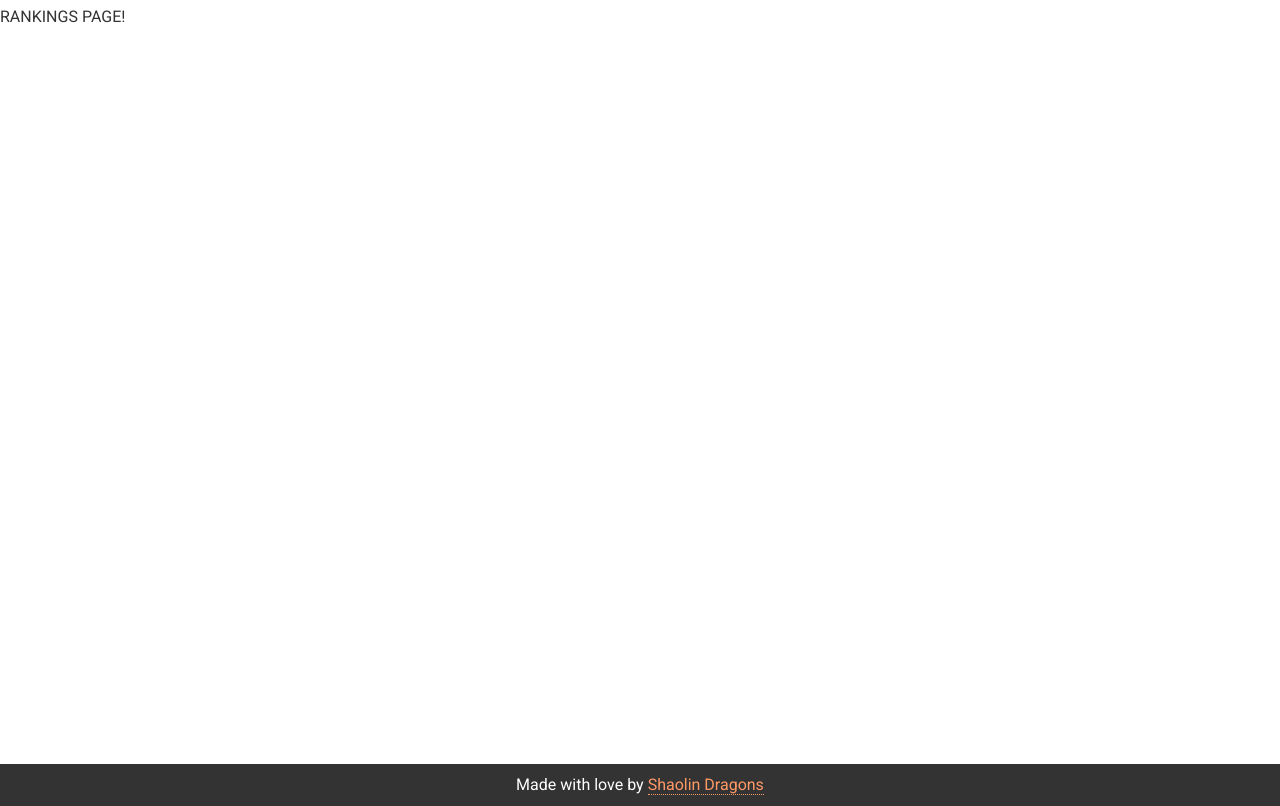
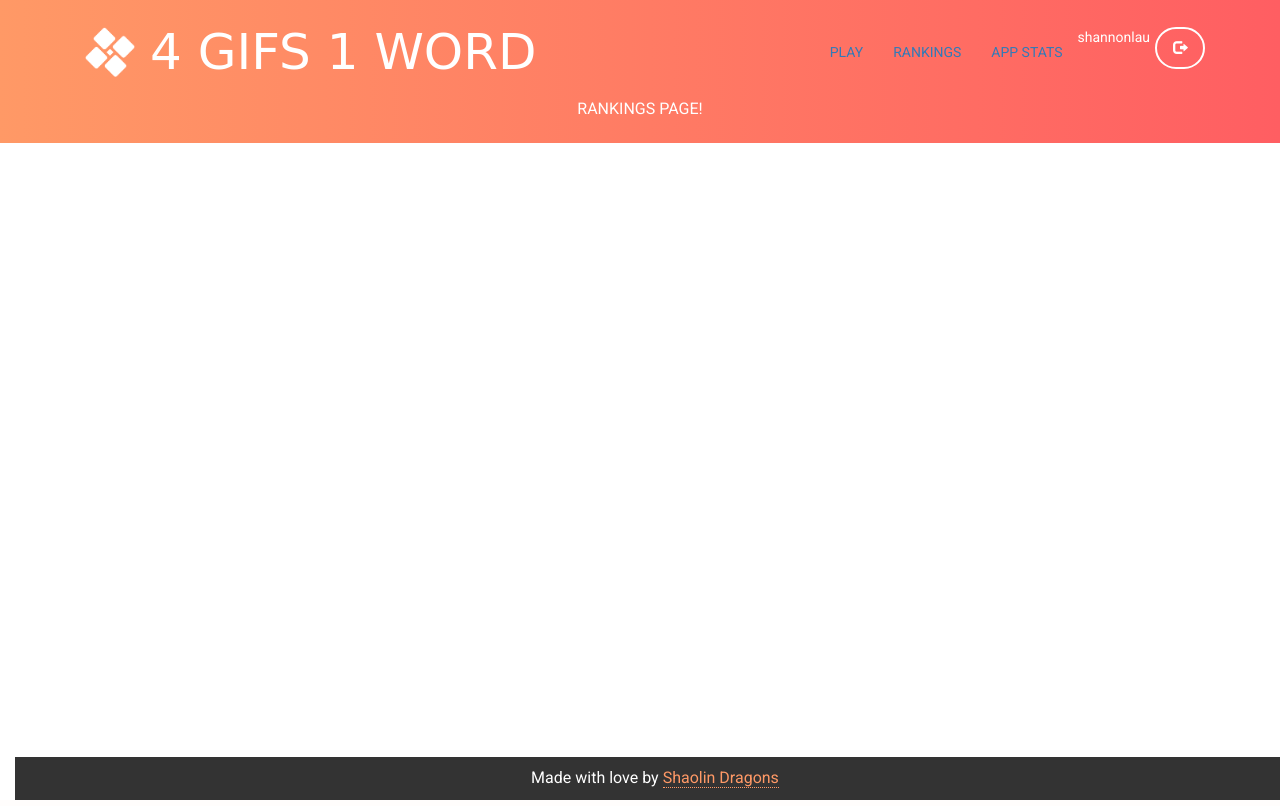
Before and after one commit to JasperCheung/shaolin-dragons, a Flask app: page /rankings in a window 1280 px wide. Run offline with Flask 2, Linux system fonts and the light colour scheme; a user stored in the database is signed in; parts of the project's set-up code (start-up, migrations or seed data) failed here and were passed over; some libraries are stand-ins or nearby versions; some web fonts are replaced.

Commit message:
working on rest of pages

```diff
--- a/app.py
+++ b/app.py
@@ -22,13 +22,10 @@ def home():
 def signup():
     print "routed successfully"
     if session.get("username"):
-        print "session"
         return redirect("")
     elif request.form.get("signup"):
-        print "correct in if statement"
         return auth.signup()
     else:
-        print "nothing"
         return render_template("signup.html")
 
 # Displays the log-in page and executes log in procedures
@@ -50,8 +47,7 @@ def logout():
 
 @app.route("/categories")
 def categories():
-    #MUST CHECK IF LOGGED IN FIRST!!!!!!!
-    return render_template("categories.html", categories = api.CATEGORIES)
+    return render_template("categories.html", categories = api.CATEGORIES, username = username(), logged_in = logged_in())
 
 
 @app.route("/game")
@@ -66,20 +62,27 @@ def game():
     word = api.random_word(hyponyms)
     # Maybe make it so use category for specific categories
     gifs = api.gifs_for_word(category, word)
-    return render_template("game.html", gifs = gifs, word = word, category = category)
+    return render_template("game.html", gifs = gifs, word = word, category = category, username = username(), logged_in = logged_in())
 
 @app.route("/rankings")
 def leaderboard():
-    return render_template("rankings.html")
+    return render_template("rankings.html", username = username(), logged_in = logged_in())
 
 @app.route("/appstats")
 def appstats():
-    return render_template("appstats.html")
+    return render_template("appstats.html", username = username(), logged_in = logged_in())
 
 # Checks if logged in
 def logged_in():
     return session.get("username")
 
+# Returns username
+def username():
+    if logged_in():
+        return session["username"]
+    else:
+        return ""
+
 if __name__ == "__main__":
     app.debug = True
     db.setup()
--- a/static/styles.css
+++ b/static/styles.css
@@ -162,6 +162,10 @@ h1 {
   border-color: #FFFFFF;
 }
 
+.btn-icon {
+    width: 50px;
+}
+
 .text-round {
   border-radius: 30px;
   padding: 20px;
--- a/templates/rankings.html
+++ b/templates/rankings.html
@@ -5,6 +5,38 @@
 
 {% extends "base.html" %}
 
+  {% block nav %}
+  <div class="container-fluid bg-gradient banner">
+    <nav class="navbar">
+      <div class="container" id="nav">
+        <a href="/" class="navbar-left" style="margin-right:15px;"><img src="../static/logo.png" width="50" height="50"></a>
+        <div class="navbar-header">
+          <a class="navbar-brand" href="/">4 GIFS 1 WORD</a>
+        </div>
+        {% if logged_in %}
+	<div class="navbar-right">
+	  <a class="btn btn-outline btn-icon" href="#"><span class="glyphicon glyphicon-log-out"></span></a>
+	</div>
+
+	  <ul class="nav navbar-nav navbar-right">
+            <li class="nav-item"><a class="nav-link" href="/categories">PLAY</a></li>
+	    <li class="nav-item"><a class="nav-link" href="/rankings">RANKINGS</a></li>
+	    <li class="nav-item"><a class="nav-link" href="/appstats">APP STATS</a></li>
+	    <li class="nav-item">{{ username }}</li>
+	  </ul>
+
+
+	  {% else %}
+	  <div class="navbar-right">
+          <a class="btn btn-outline" href="/login">LOG IN</a>
+          <a class="btn btn-outline" href="/signup">SIGN UP</a>
+	  </div>
+          {% endif %}
+
+      </div>
+    </nav>
+    {% endblock nav %}
+
 {% block content %}
 <p>RANKINGS PAGE!</p>
 {% endblock %}
```
Also changed, not shown: templates/home.html (+16 -5 lines), data/playgame.db.
